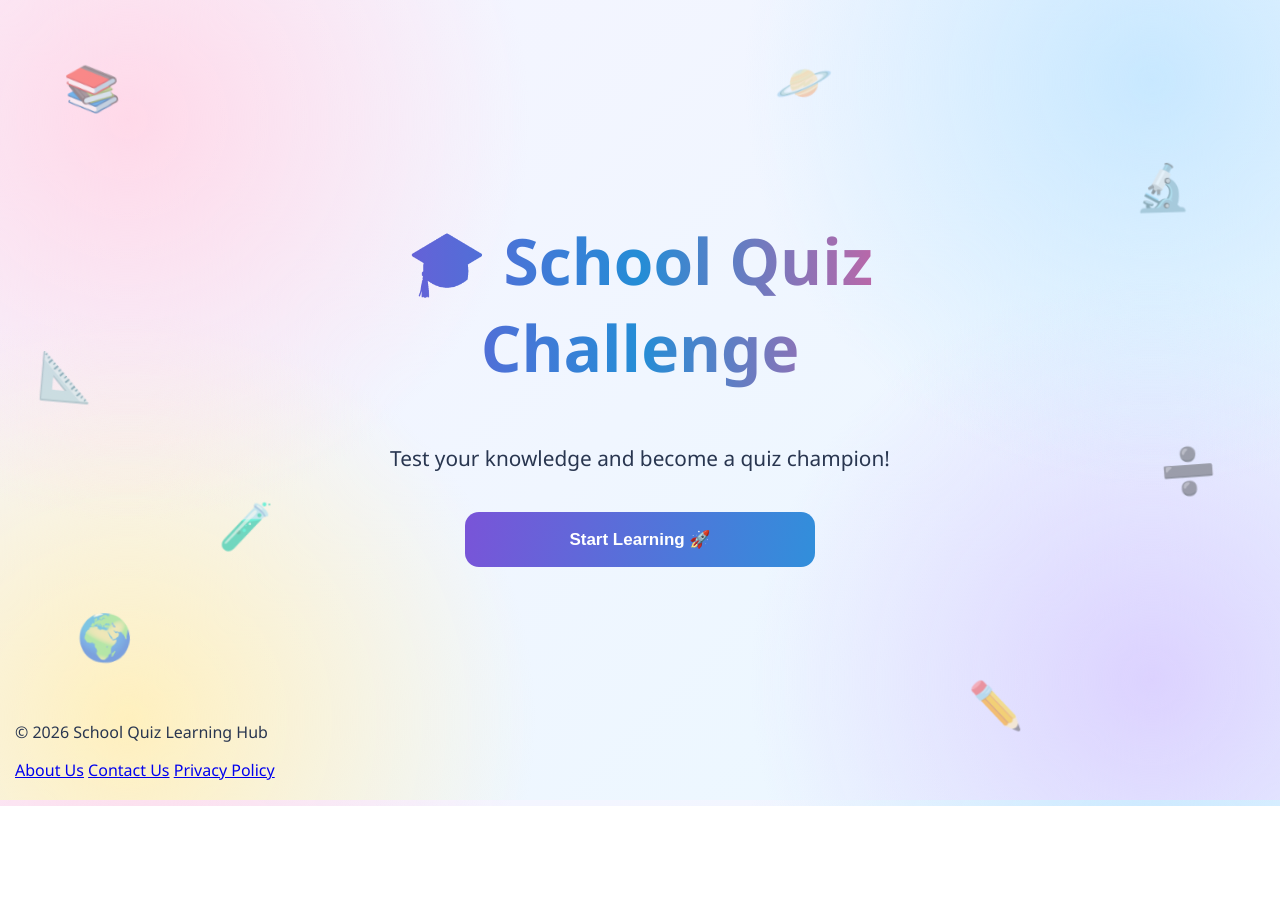
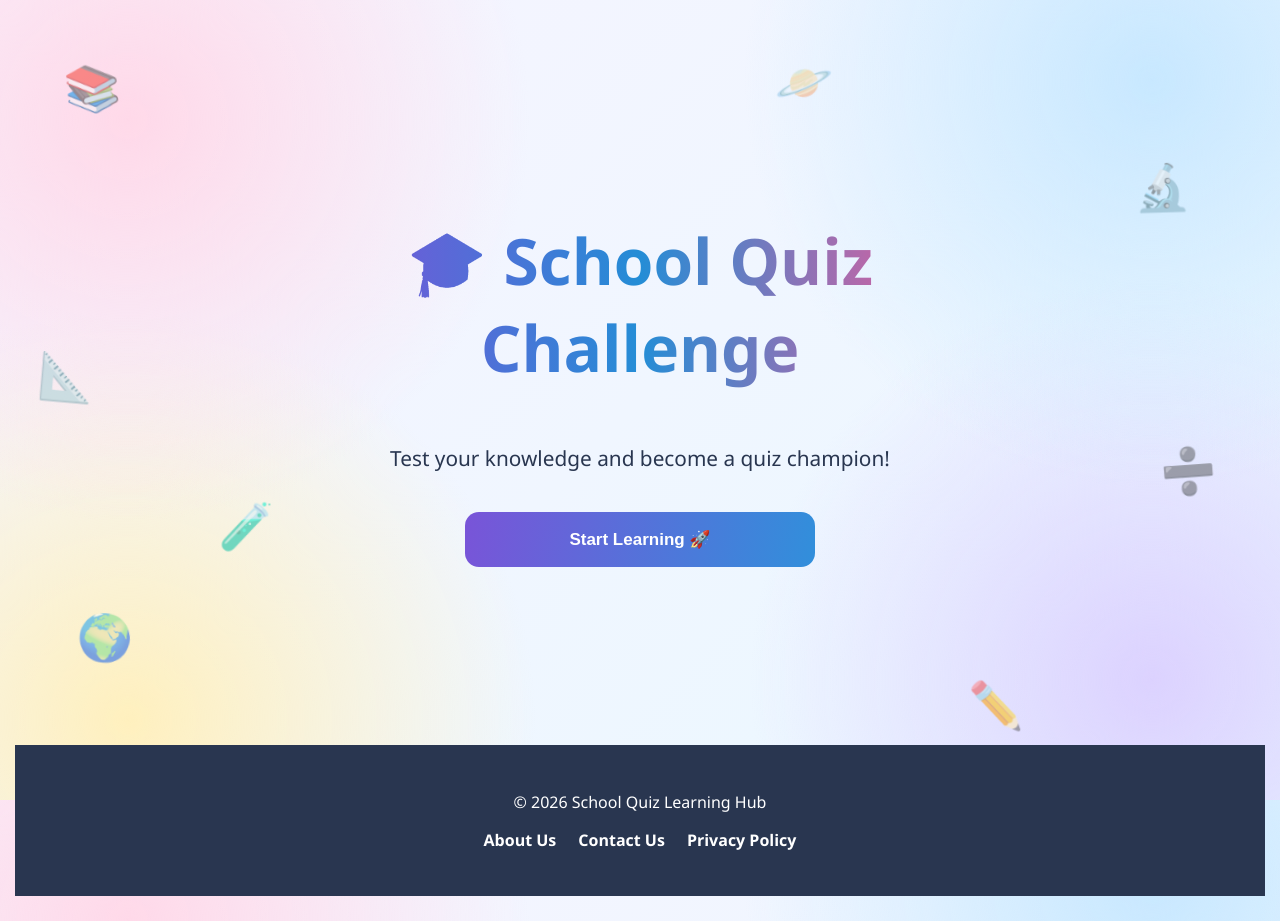
Before and after one commit to JaycetheCoder/Maths-Quiz-main, a plain HTML site: page index.html in a window 1280 px wide. Before the commit the page ends 806 px from the top, so only its background shows below. Drawn offline with Linux system fonts and the light colour scheme.

Commit message:
Update style.css

```diff
--- a/style.css
+++ b/style.css
@@ -610,3 +610,36 @@ body {
             font-size: 36px;
         }
     }
+/* WEBSITE FOOTER */
+
+.site-footer {
+    width: 100%;
+    margin-top: 40px;
+    padding: 30px 15px;
+    text-align: center;
+    background: #293650;
+    color: white;
+}
+
+.footer-links {
+    display: flex;
+    justify-content: center;
+    flex-wrap: wrap;
+    gap: 22px;
+    margin: 15px 0;
+}
+
+.footer-links a {
+    color: white;
+    text-decoration: none;
+    font-weight: 600;
+}
+
+.footer-links a:hover {
+    text-decoration: underline;
+}
+
+.footer-description {
+    font-size: 14px;
+    opacity: 0.85;
+}
```
